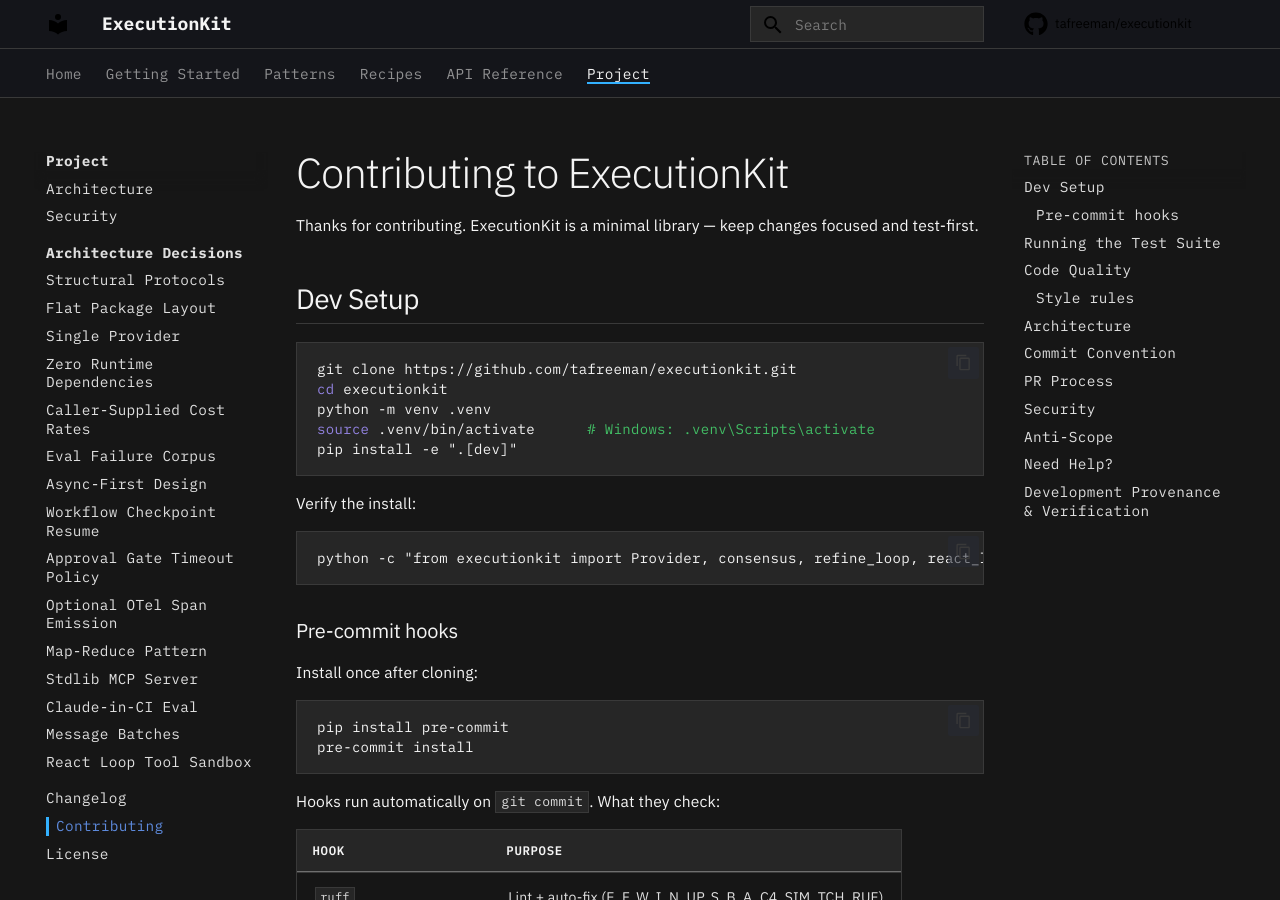
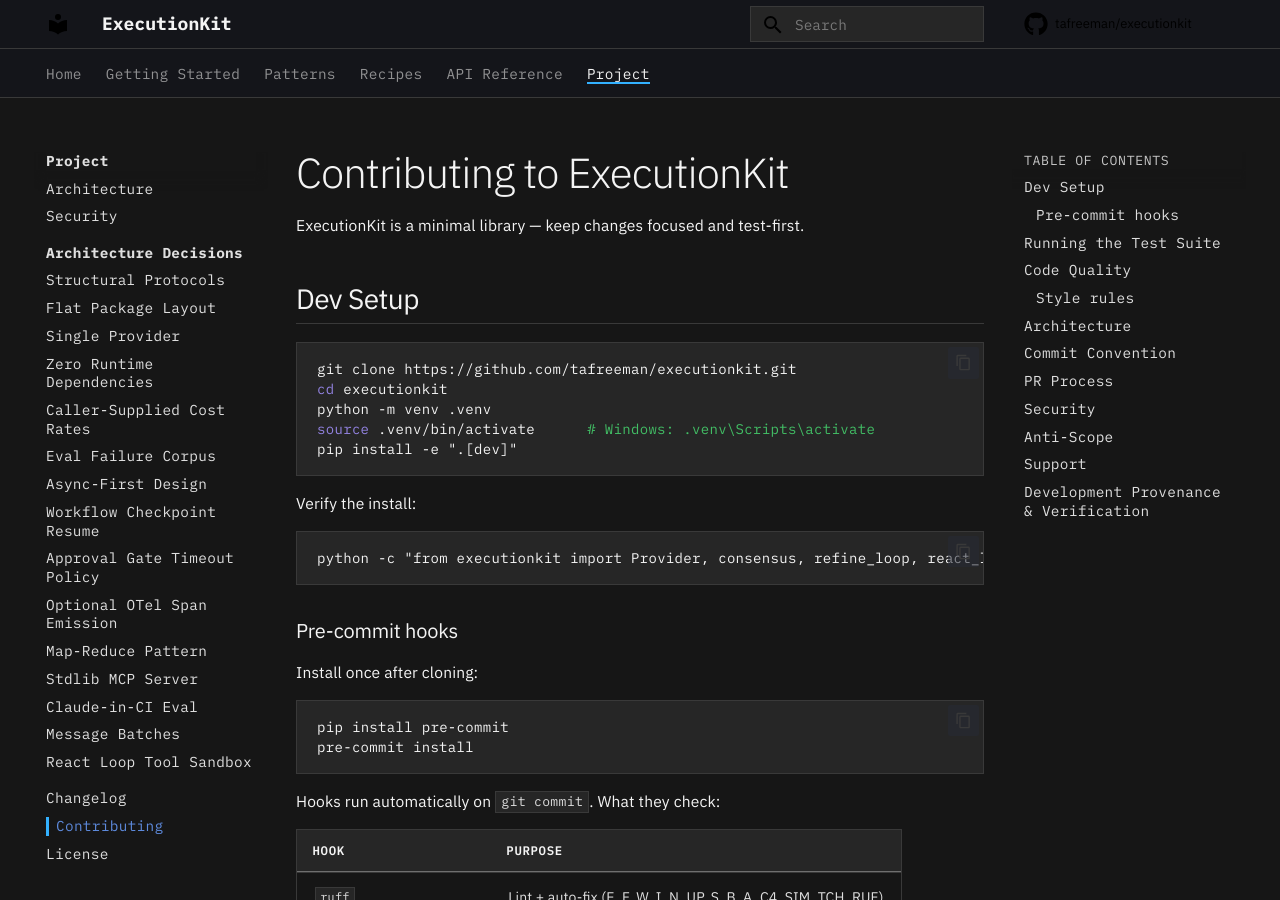
Before and after one commit to tafreeman/executionkit, an MkDocs documentation site: the page built from docs/contributing.md, in a window 1280 px wide and 900 px high. Built offline with MkDocs 1.6.1 and Material for MkDocs 9.7.7, drawn with Linux system fonts in a browser that asks for light colours; comment, search, counter and statistics services are not loaded.

Commit message:
docs: tighten public docs, cut puffery (#45)
Co-authored-by: Andy Freeman <tandfreeman@gmail.com>

```diff
--- a/docs/contributing.md
+++ b/docs/contributing.md
@@ -1,7 +1,6 @@
 # Contributing to ExecutionKit
 
-Thanks for contributing. ExecutionKit is a minimal library — keep changes
-focused and test-first.
+ExecutionKit is a minimal library — keep changes focused and test-first.
 
 ## Dev Setup
 
@@ -163,7 +162,7 @@
 
 If in doubt, open an issue before writing code.
 
-## Need Help?
+## Support
 
 Open a GitHub issue. Tag it `question` for support, `bug` for defects,
 `enhancement` for feature requests.
```
Also changed, not shown: README.md (+1 -3 lines), docs/recipes/composition.md (+1 -1 lines).
